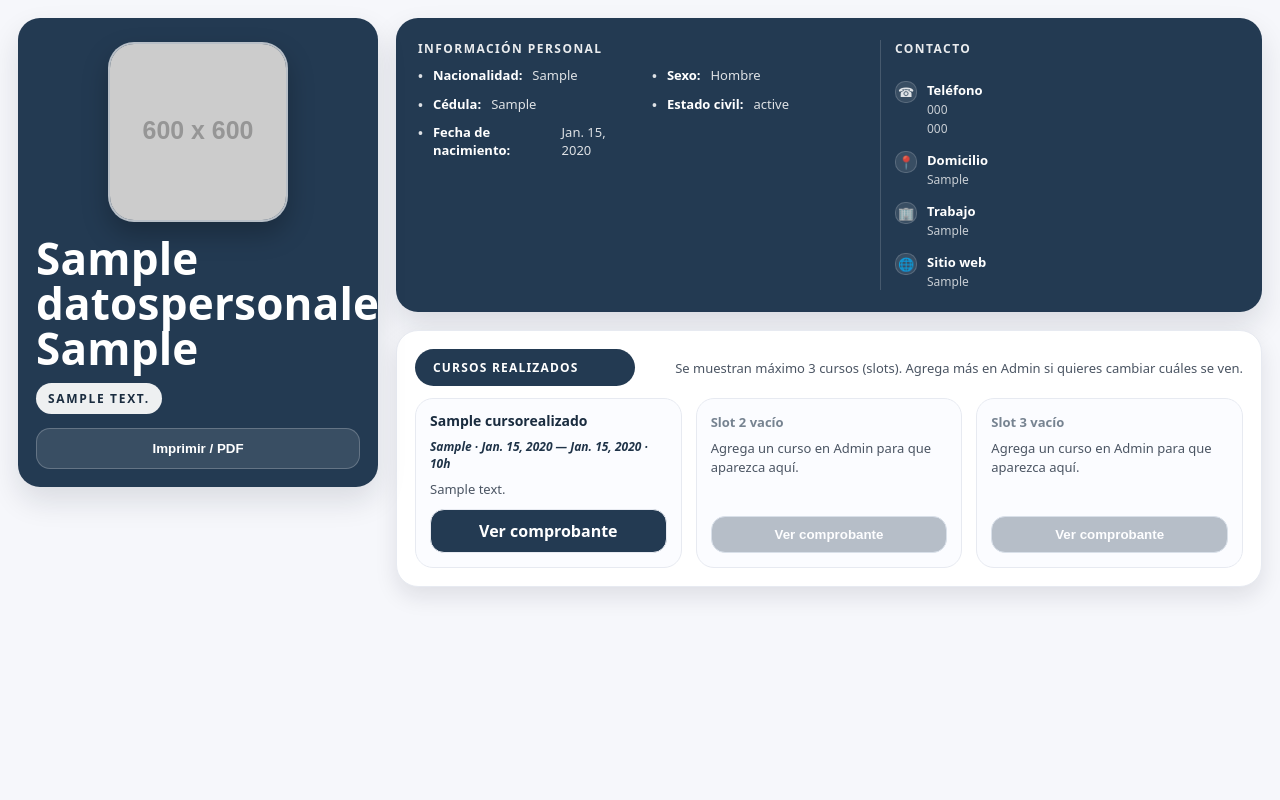
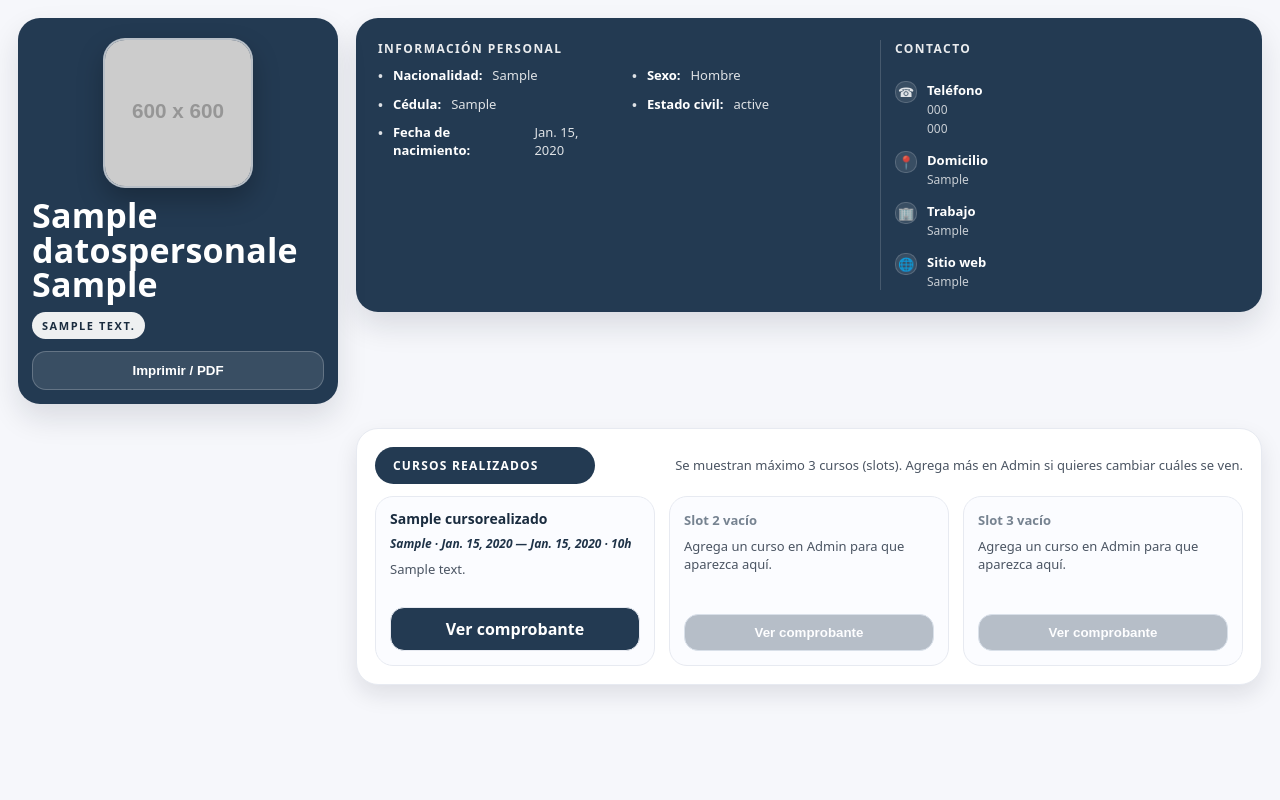
Before and after one commit to ANTHOX12/Proyectobasededatos, a Django app: page / in a window 1280 px wide. Run offline with Django 5.2, Linux system fonts and the light colour scheme; tables that the repository leaves empty hold one stand-in row (values such as "Sample post"); grey boxes labelled with a size stand in for pictures from a placeholder-image service; some libraries are stand-ins or nearby versions.

Commit message:
Version1111111

```diff
--- a/tasks/templates/home.html
+++ b/tasks/templates/home.html
@@ -30,25 +30,46 @@
       overflow-x:hidden;
     }
 
-    /* FULL WIDTH */
+  /* FULL WIDTH - NUEVO LAYOUT */
 .layout{
   min-height: 100vh;
   display:grid;
-      grid-template-columns: 360px 1fr;
+
+  grid-template-columns: 320px 1fr;
+  grid-template-areas:
+    "side panel"
+    "side cursos";
+
   gap: 18px;
   padding: 18px;
   align-items:start;
 }
+
+/* asignación de áreas */
+.side{ grid-area: side; }
+.panel{ grid-area: panel; }
+.card{ grid-area: cursos; }
+
+/* clave: no tocamos el orden del HTML */
+.right{ display: contents; }
+
 @media (max-width: 980px){
-      .layout{ grid-template-columns: 1fr; padding: 12px; }
+  .layout{
+    grid-template-columns: 1fr;
+    grid-template-areas:
+      "side"
+      "panel"
+      "cursos";
+    padding: 12px;
+  }
 }
 
-    /* LEFT */
+/* LEFT (más compacto) */
 .side{
   background: var(--navy);
   border-radius: var(--radius);
   color: #fff;
-      padding: 18px;
+  padding: 14px;
   box-shadow: var(--shadow);
   height: fit-content;
   position: sticky;
@@ -59,10 +80,10 @@
 }
 
 .photo{
-      width: 180px;
-      height: 180px;
-      margin: 6px auto 14px;
-      border-radius: 26px;
+  width: 150px;
+  height: 150px;
+  margin: 6px auto 10px;
+  border-radius: 22px;
   overflow:hidden;
   border: 2px solid rgba(255,255,255,.65);
   background: rgba(255,255,255,.08);
@@ -80,9 +101,9 @@
 
 .fullname{
   font-weight: 900;
-      font-size: 44px;
+  font-size: 34px;
   line-height: 1.02;
-      margin: 6px 0 12px;
+  margin: 6px 0 10px;
   letter-spacing:.2px;
 }
 
@@ -90,35 +111,27 @@
   display:inline-block;
   background: rgba(255,255,255,.92);
   color: var(--navy2);
-      padding: 7px 12px;
+  padding: 6px 10px;
   border-radius: 999px;
   font-weight: 900;
   letter-spacing: .14em;
   text-transform: uppercase;
-      font-size: 12px;
+  font-size: 11px;
 }
 
 .btn{
   width: 100%;
-      margin-top: 14px;
+  margin-top: 12px;
   border: 1px solid rgba(255,255,255,.22);
   background: rgba(255,255,255,.10);
   color: #fff;
-      padding: 12px 12px;
+  padding: 11px 12px;
   border-radius: 14px;
   cursor:pointer;
   font-weight: 900;
   transition: transform .12s ease, background .12s ease;
 }
 .btn:hover{ transform: translateY(-1px); background: rgba(255,255,255,.14); }
-
-    /* RIGHT AREA = panel grande + secciones debajo */
-    .right{
-      display:flex;
-      flex-direction:column;
-      gap: 18px;
-      min-width: 0;
-    }
 
 /* Panel azul grande */
 .panel{
@@ -136,10 +149,13 @@
   gap: 18px;
   align-items:start;
 }
+@media (max-width: 980px){
+  .panel{ grid-template-columns: 1fr; }
+}
 
 .panel h2{
-  margin: 0 0 10px;   /* menos espacio abajo */
-  font-size: 12px;   /* un poco más pequeño */
+  margin: 0 0 10px;
+  font-size: 12px;
   letter-spacing: .12em;
   text-transform: uppercase;
   opacity: .9;
```
Lines whose indentation alone changed are shown as unchanged.
